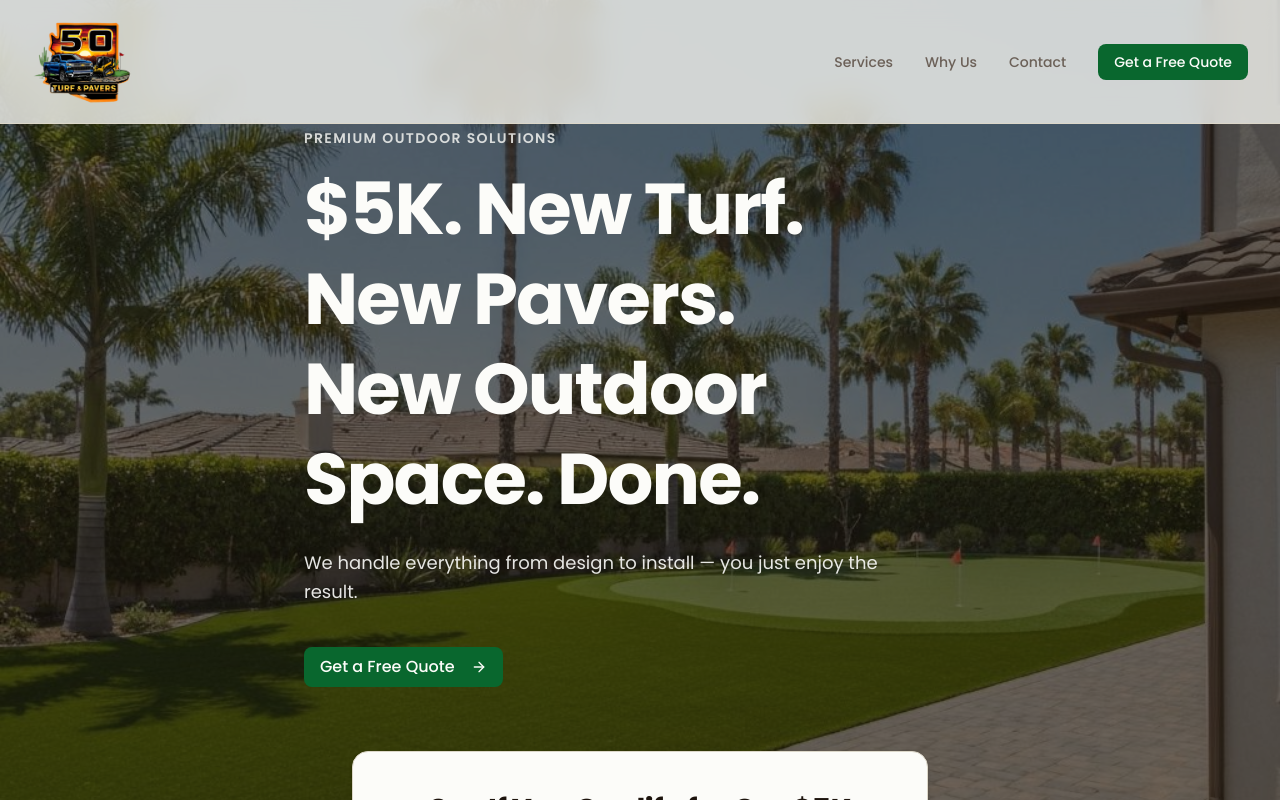
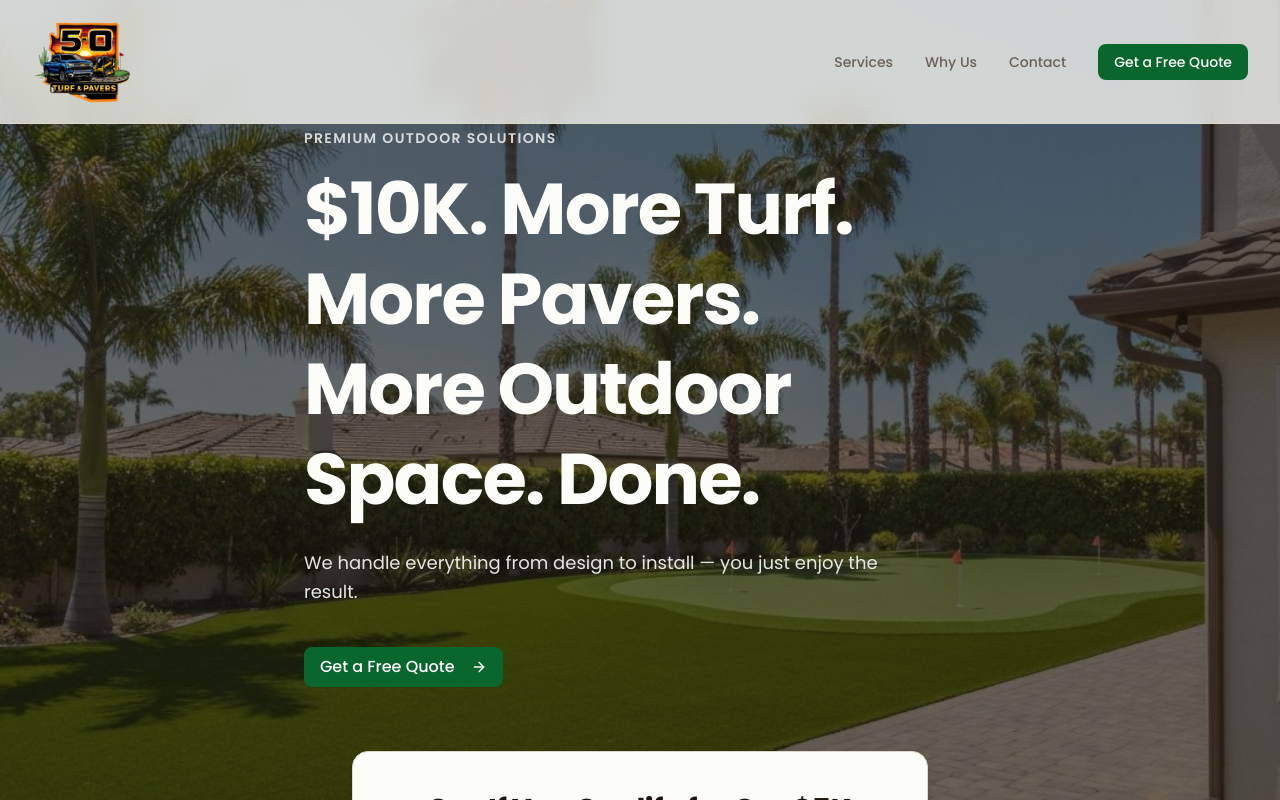
Before and after one commit to Fbet590/5-O-v3, a Next.js app: page / in a window 1280 px wide. Shown: the top 800 px of the page. Built offline with nearby package versions, Linux system fonts and the light colour scheme.

Commit message:
fix: update hero section headline text
Change h1 headline from "$5K" to "$10K" for correct messaging.

```diff
--- a/components/hero.tsx
+++ b/components/hero.tsx
@@ -21,7 +21,7 @@ export function Hero() {
             Premium Outdoor Solutions
           </p>
           <h1 className="font-serif font-black text-5xl leading-tight tracking-tight text-primary-foreground sm:text-6xl lg:text-7xl text-balance">
-            $5K. New Turf. New Pavers. New Outdoor Space. Done.
+            $10K. More Turf. More Pavers. More Outdoor Space. Done.
           </h1>
           <p className="mt-6 text-lg leading-relaxed text-primary-foreground/90 max-w-xl">
             We handle everything from design to install — you just enjoy the result.
```
